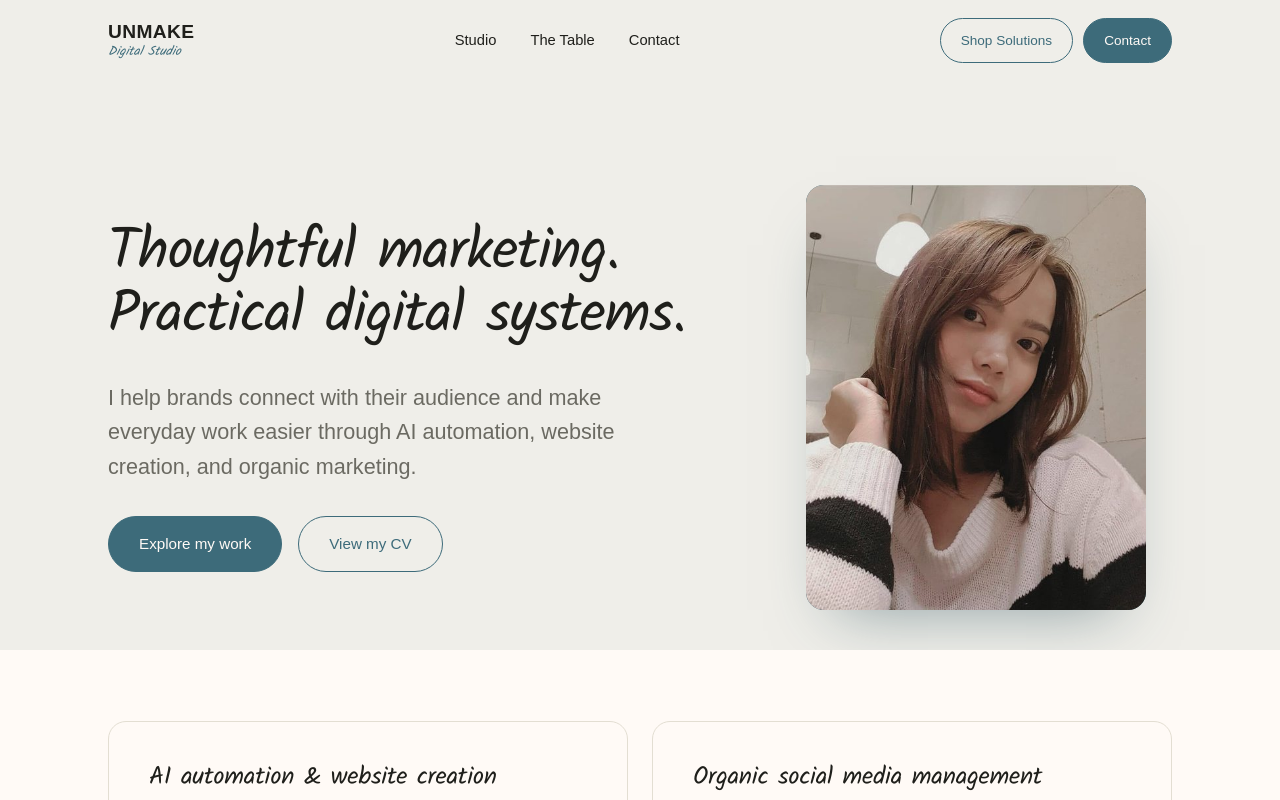
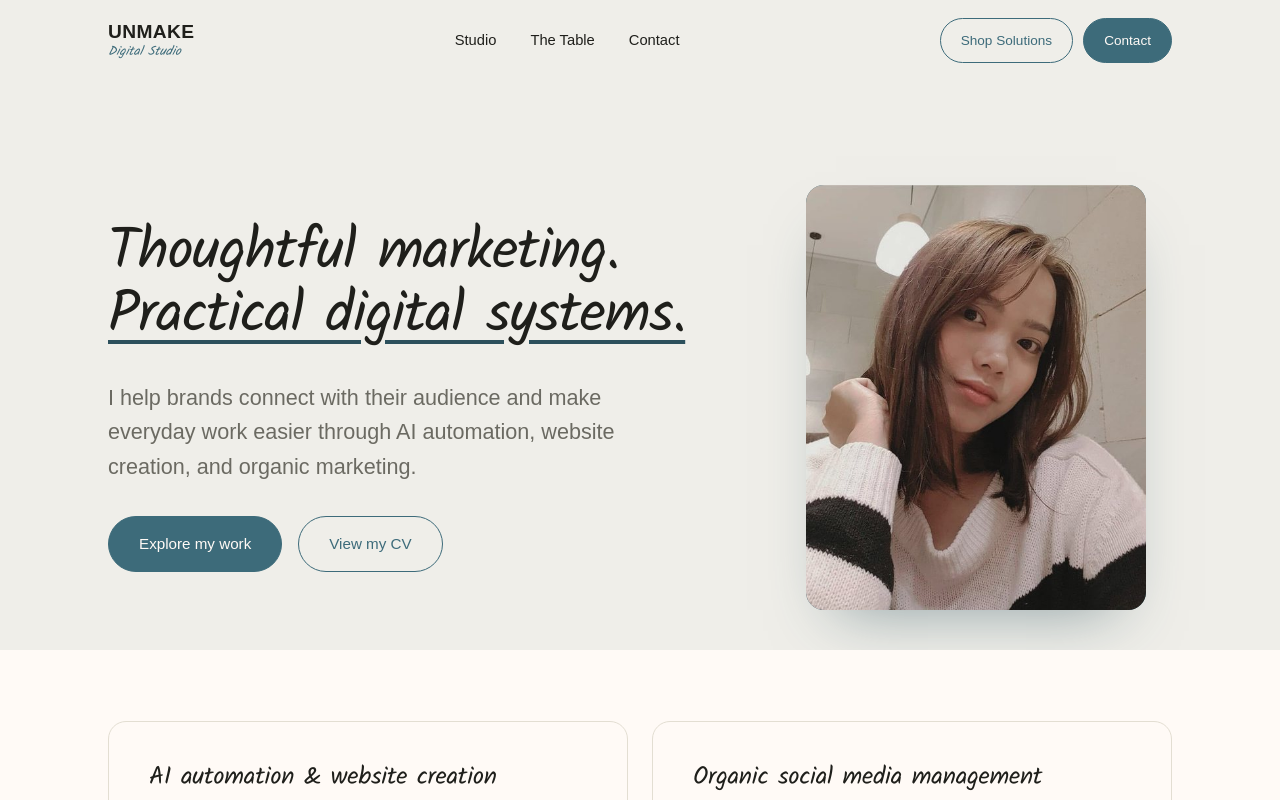
Before and after one commit to unmaketricia/unmake-website, a Next.js app: page /tricia in a window 1280 px wide. Shown: the top 800 px of the page. Built offline with nearby package versions, Linux system fonts and the light colour scheme.

Commit message:
Underline two Tricia portfolio headings

```diff
--- a/app/tricia/page.jsx
+++ b/app/tricia/page.jsx
@@ -17,7 +17,7 @@ export default function Portfolio() {
         <div className="wrap about-hero">
           <div className={styles.heroCopy}>
             <h1 className={styles.heroTitle}>
-              Thoughtful marketing.<br /> Practical digital systems.
+              Thoughtful marketing.<br /> <span className={styles.heroUnderline}>Practical digital systems.</span>
             </h1>
             <p className="lede">I help brands connect with their audience and make everyday work easier through AI automation, website creation, and organic marketing.</p>
             <div className="hero-actions">
--- a/app/tricia/portfolio.module.css
+++ b/app/tricia/portfolio.module.css
@@ -18,6 +18,12 @@
 .portfolio .heroTitle {
   max-width: none;
   font-size: clamp(1.5rem, 9.5cqi, 3.6rem);
+}
+.heroUnderline {
+  text-decoration-line: underline;
+  text-decoration-color: var(--teal-deep);
+  text-decoration-thickness: 0.065em;
+  text-underline-offset: 0.15em;
 }
 .portfolio :global(.hero .lede) {
   max-width: 43ch;
@@ -83,7 +89,13 @@
 .experienceGrid :global(.facts li) { grid-template-columns:1fr; gap:8px; }
 .experienceGrid :global(.yr) { font-size:1rem; }
 .education { color:var(--muted); margin:24px 0; }
-.toolset h3 { font-size:1.5rem; margin-bottom:16px; }
+.toolset h3 {
+  font-size: 1.5rem;
+  margin-bottom: 16px;
+  text-decoration: underline;
+  text-decoration-thickness: 1px;
+  text-underline-offset: 0.25em;
+}
 .approach { margin-top:24px; color:var(--muted); }
 .contactActions { display:flex; justify-content:center; gap:16px; flex-wrap:wrap; }
 .portfolio a:focus-visible { outline: 3px solid var(--fig); outline-offset:5px; border-radius:4px; }
```
